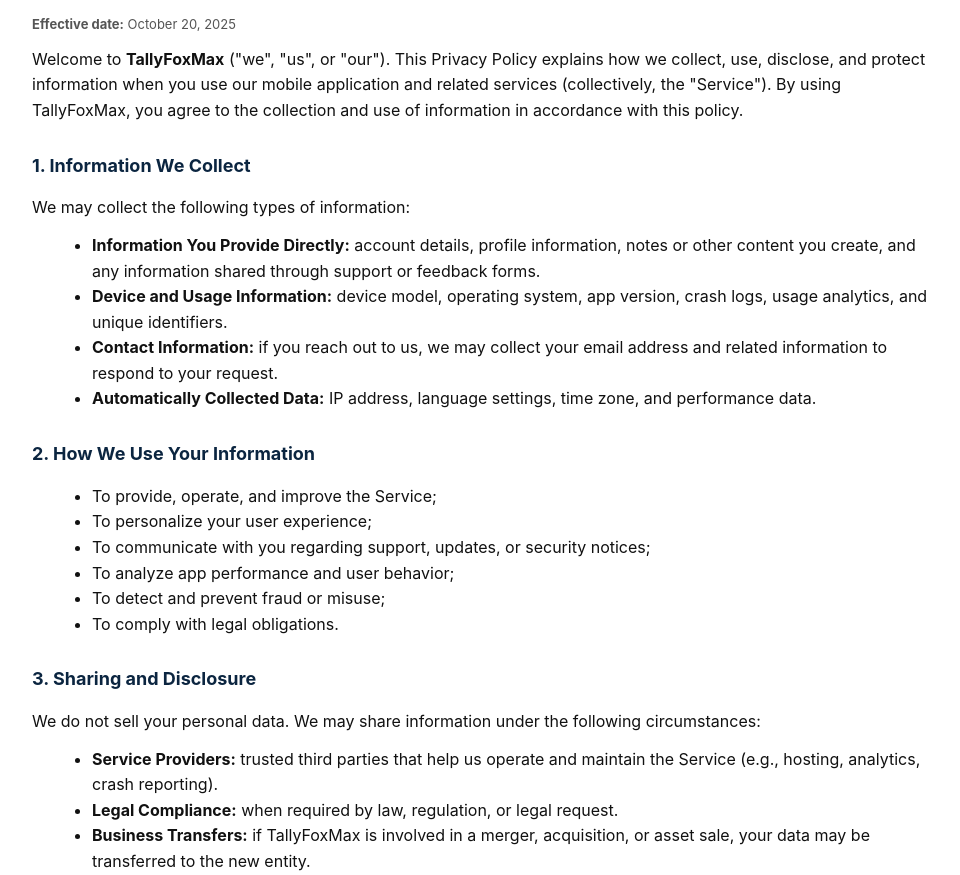
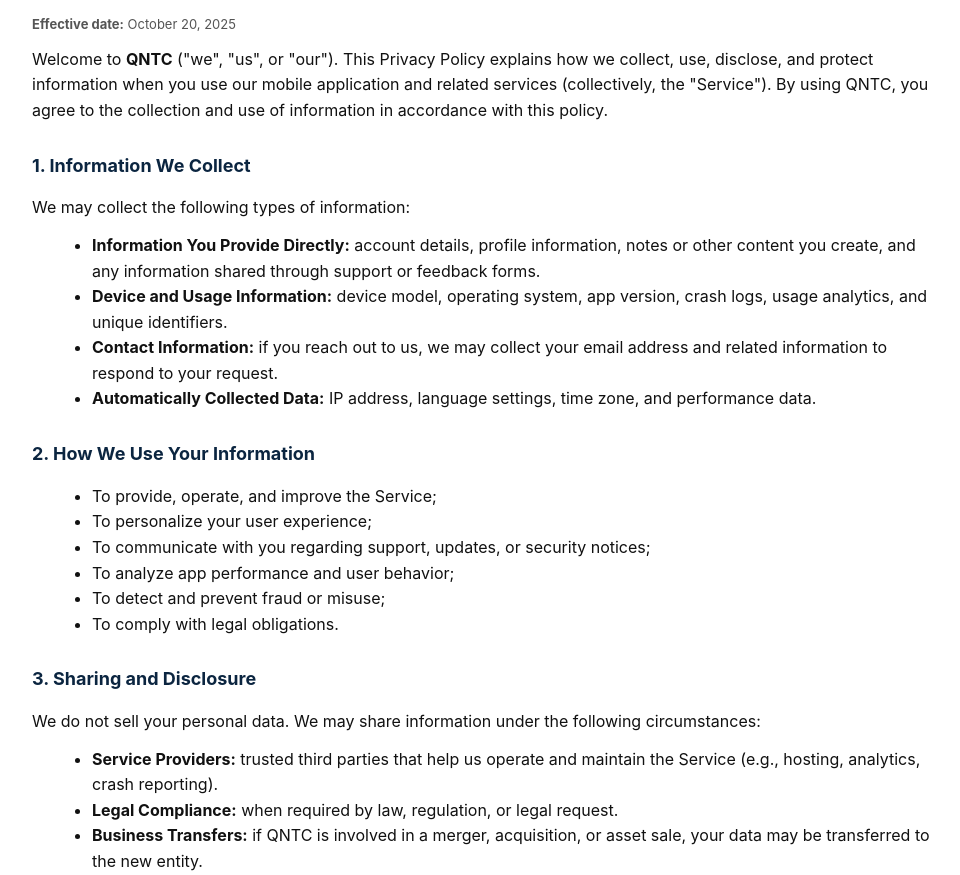
Before and after one commit to zxjota/QNTC-WEB, a plain HTML site: page index.html in a window 1280 px wide. Shown: the part 117-992 px from the top of the page, without its empty margins (158-1118 px from the left). Drawn offline with Linux system fonts and the light colour scheme.

Commit message:
Update index.html

```diff
--- a/index.html
+++ b/index.html
@@ -3,7 +3,7 @@
 <head>
   <meta charset="utf-8" />
   <meta name="viewport" content="width=device-width,initial-scale=1" />
-  <title>Privacy Policy — TallyFoxMax</title>
+  <title>Privacy Policy — QNTC</title>
   <style>
     body { font-family: -apple-system, BlinkMacSystemFont, "Segoe UI", Roboto, "Helvetica Neue", Arial; line-height:1.6; color:#111; margin:0; padding:0; background:#f7f8fb; }
     .container { max-width:900px; margin:40px auto; background:#fff; padding:32px; border-radius:12px; box-shadow: 0 6px 24px rgba(18,23,33,0.08); }
@@ -24,7 +24,7 @@
     <h1 id="title">Privacy Policy</h1>
     <p class="small"><strong>Effective date:</strong> October 20, 2025</p>
 
-    <p>Welcome to <strong>TallyFoxMax</strong> ("we", "us", or "our"). This Privacy Policy explains how we collect, use, disclose, and protect information when you use our mobile application and related services (collectively, the "Service"). By using TallyFoxMax, you agree to the collection and use of information in accordance with this policy.</p>
+    <p>Welcome to <strong>QNTC</strong> ("we", "us", or "our"). This Privacy Policy explains how we collect, use, disclose, and protect information when you use our mobile application and related services (collectively, the "Service"). By using QNTC, you agree to the collection and use of information in accordance with this policy.</p>
 
     <h2>1. Information We Collect</h2>
     <p>We may collect the following types of information:</p>
@@ -50,7 +50,7 @@
     <ul>
       <li><strong>Service Providers:</strong> trusted third parties that help us operate and maintain the Service (e.g., hosting, analytics, crash reporting).</li>
       <li><strong>Legal Compliance:</strong> when required by law, regulation, or legal request.</li>
-      <li><strong>Business Transfers:</strong> if TallyFoxMax is involved in a merger, acquisition, or asset sale, your data may be transferred to the new entity.</li>
+      <li><strong>Business Transfers:</strong> if QNTC is involved in a merger, acquisition, or asset sale, your data may be transferred to the new entity.</li>
       <li><strong>With Your Consent:</strong> any sharing that you authorize directly.</li>
     </ul>
 
@@ -94,7 +94,7 @@
       <p><a href="mailto:rayjutbless@gmail.com">rayjutbless@gmail.com</a></p>
     </div>
 
-    <p class="footer">Thank you for using TallyFoxMax. We are committed to protecting your privacy and delivering a secure and trustworthy service.</p>
+    <p class="footer">Thank you for using QNTC. We are committed to protecting your privacy and delivering a secure and trustworthy service.</p>
 
     <hr />
     <p class="small"><strong>Disclaimer:</strong> This Privacy Policy is provided for informational purposes only and does not constitute legal advice. Data protection laws may vary by jurisdiction. You should consult legal counsel to ensure compliance with applicable regulations.</p>
```
